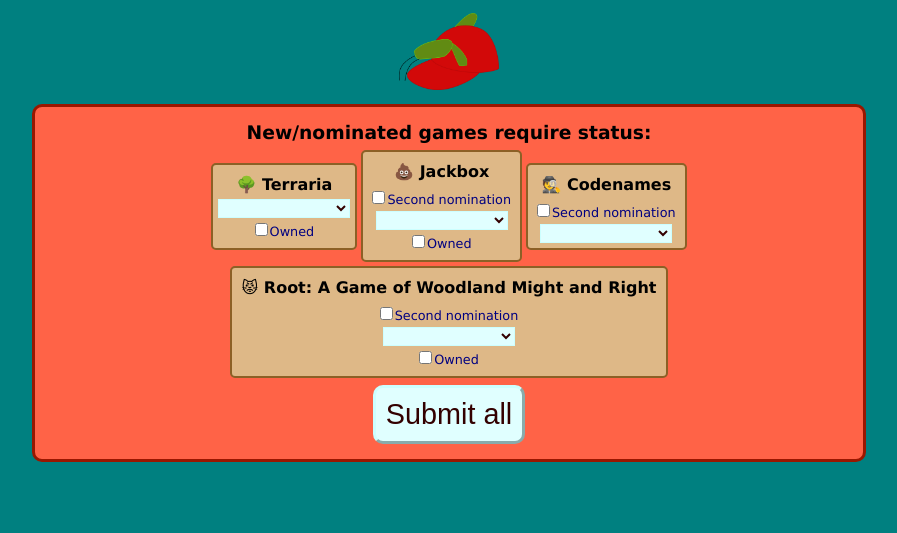
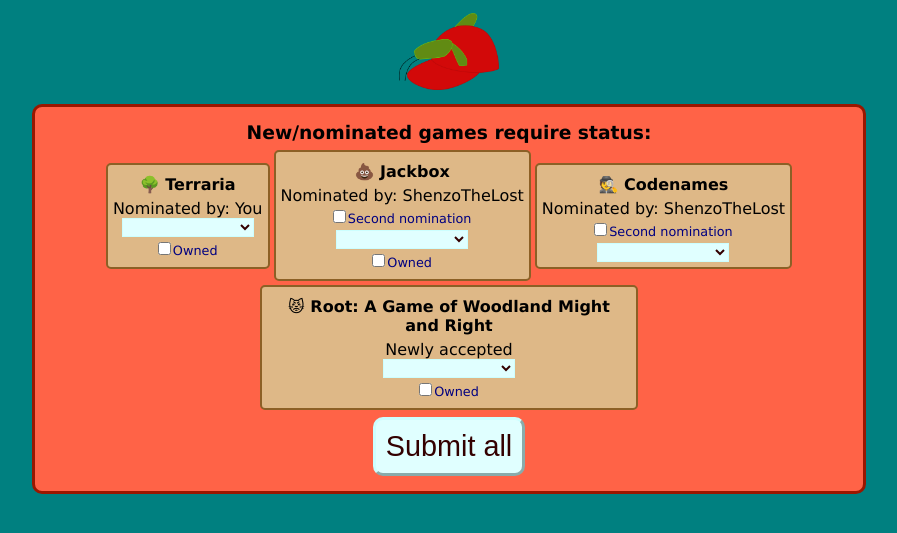
Before and after one commit to foxoftheasterisk/hat-club-voting-applet, a PHP site: page /newgamestatus.php in a window 1280 px wide. Shown: the top 533 px of the page, without its empty margins (191-1088 px from the left). Run offline with PHP 8.4, Linux system fonts and the light colour scheme.

Commit message:
tweaks & finalization of newgamestatus

```diff
--- a/design doc.txt
+++ b/design doc.txt
@@ -65,7 +65,7 @@
 
 TCMV: vote processing: flushes old votes, then adds new ones. Redirects to homepage with confirmation message.
 
-New game status: lists each game for which you have not established a status. If nomination, checkbox to second. Dropdown to choose status. (R: rating chooser.) At bottom, confirm button; returns to vote page (R: returns to game status instead).
+⌚ New game status: lists each game for which you have not established a status. If nomination, checkbox to second. Dropdown to choose status. (R: rating chooser.) At bottom, confirm button; returns to vote page (R: returns to game status instead).
 
 ⌚ Choose game: Homepage button at top. all player names listed with checkboxes, starts with all those who've voted in the last six days checked. collapsed section shows all valid games and weights for checked players (as emoji with tooltips); games with issues show in red. Button to choose game: rolls random game and adds to bottom of page, along with buttons "reroll" and "accept". clicking a game's Emoji will also add it to the bottom in the same way, so you can manual override. (Recommend not pushing "accept" until finishing session, or at least starting proper, to avoid clearing votes if game called off before properly played.) both return to the choose game page after pushing.
 note: will need to refresh to update vote counts.
--- a/hatclubstyle.css
+++ b/hatclubstyle.css
@@ -102,6 +102,8 @@
 .midlevel {
     margin: 2px;
     padding: 5px;
+
+    max-width: 45%;
 
     border-style: solid;
     border-radius: 5px;
--- a/multiformsubmit.js
+++ b/multiformsubmit.js
@@ -55,7 +55,6 @@
             errorDisplay.innerHTML = "Error " + response.status + " " + response.statusText;
             submission.form.appendChild(errorDisplay);
             isError = true;
-            //TODO: decomment at test end
         }
     }
 
--- a/newgamestatus.php
+++ b/newgamestatus.php
@@ -30,6 +30,7 @@
                             <input type="hidden" name="player" value="the Fox of the Asterisk" />
                             <input type="hidden" name="game" value="Terraria" />
                             <h4 class="title">🌳 Terraria</h4>
+                            <span>Nominated by: You</span>
                             <select id="🌳 willing" class="action" name="willing" required>
                                 <option></option>
                                 <option value="good">Will Play</option>
@@ -48,6 +49,12 @@
                             <input type="hidden" name="player" value="the Fox of the Asterisk" />
                             <input type="hidden" name="game" value="Jackbox" />
                             <h4 class="title">💩 Jackbox</h4>
+                            <span>Nominated by:
+                                <span class="shrinkable down">
+                                    <span class="short">💀</span>
+                                    <span class="long">ShenzoTheLost</span>
+                                </span>
+                            </span>
                             <span class="lowlevel">
                                 <input type="checkbox" id="💩 second" name="second" value="yes" /><label for="💩 second" class="text">Second nomination</label>
                             </span>
@@ -69,6 +76,12 @@
                             <input type="hidden" name="player" value="the Fox of the Asterisk" />
                             <input type="hidden" name="game" value="Codenames" />
                             <h4 class="title">🕵️ Codenames</h4>
+                            <span>Nominated by:
+                                <span class="shrinkable down">
+                                    <span class="short">💀</span>
+                                    <span class="long">ShenzoTheLost</span>
+                                </span>
+                            </span>
                             <span class="lowlevel">
                                 <input type="checkbox" id="🕵️ second" name="second" value="yes" /><label for="🕵️ second" class="text">Second nomination</label>
                             </span>
@@ -87,9 +100,7 @@
                             <input type="hidden" name="player" value="the Fox of the Asterisk" />
                             <input type="hidden" name="game" value="Root: A Game of Woodland Might and Right" />
                             <h4 class="title">😾 Root: A Game of Woodland Might and Right</h4>
-                            <span class="lowlevel">
-                                <input type="checkbox" id="😾 second" name="second" value="yes" /><label for="😾 second" class="text">Second nomination</label>
-                            </span>
+                            <span>Newly accepted</span>
                             <select id="😾 willing" class="action" name="willing" required>
                                 <option></option>
                                 <option value="good">Will Play</option>
```
